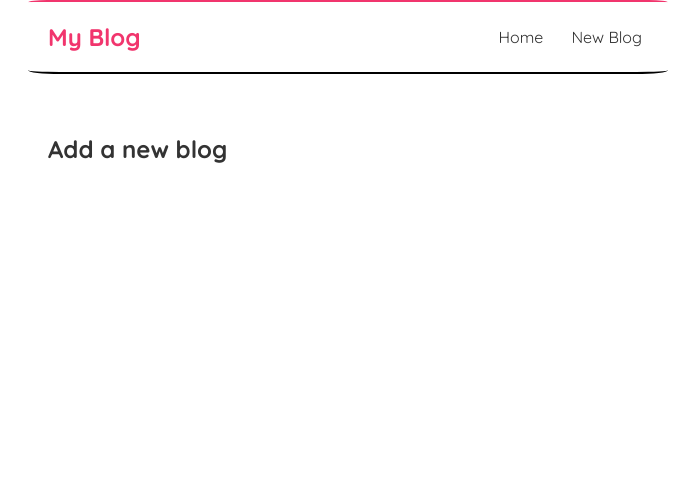
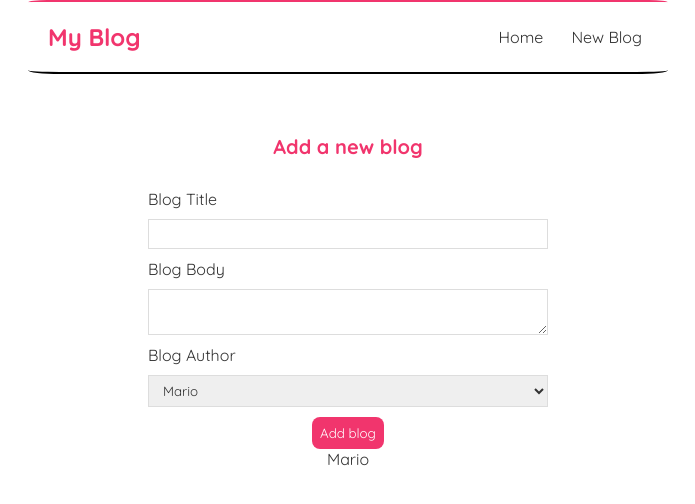
Before and after one commit to mzuhdi/React_Blog, a React (Create React App) app: page /create in a window 1280 px wide. Shown: the top 504 px of the page, without its empty margins (292-987 px from the left). Built offline with nearby package versions, Linux system fonts and the light colour scheme; the HTML template or start-up script is replaced by a standard one.

Commit message:
started on create blog component

```diff
--- a/src/Create.js
+++ b/src/Create.js
@@ -1,9 +1,42 @@
-import React from 'react'
+import { useState } from "react"
 
 const Create = () => {
+    const [title, setTitle] = useState('');
+    const [body, setBody] = useState('');
+    const [author, setAuthor] = useState('Mario');
+
+    const handleSubmit = (e) => {
+        e.preventDefault();
+        const blog = {title, body, author};
+    }
+
     return (
        <div className="create">
            <h2>Add a new blog</h2>
+           <form onSubmit = {handleSubmit}>
+           <label>Blog Title</label>
+           <input
+           type="text"
+           required
+           value = { title }
+           onChange = { (e) => setTitle(e.target.value) }/>
+           <label>Blog Body</label>
+           <textarea
+           required
+           value = { body }
+           onChange = { (e) => setBody(e.target.value)}></textarea>
+           <label>Blog Author</label>
+           <select
+           value = { author }
+           onChange = { (e) => setAuthor(e.target.value)}>
+               <option value="Mario">Mario</option>
+               <option value="Luigi">Luigi</option>
+           </select>
+           <button>Add blog</button>
+           <p> { title }</p>
+           <p>{ body }</p>
+           <p> {author}</p>
+           </form>
        </div>
     )
 }
--- a/src/index.css
+++ b/src/index.css
@@ -75,3 +75,34 @@
   border-radius: 8px;
   cursor: pointer;
 }
+/* create new blog form */
+.create {
+  max-width: 400px;
+  margin: 0 auto;
+  text-align: center;
+}
+.create label {
+  text-align: left;
+  display: block;
+}
+.create h2 {
+  font-size: 20px;
+  color: #f1356d;
+  margin-bottom: 30px;
+}
+.create input, .create textarea, .create select {
+  width: 100%;
+  padding: 6px 10px;
+  margin: 10px 0;
+  border: 1px solid #ddd;
+  box-sizing: border-box;
+  display: block;
+}
+.create button {
+  background: #f1356d;
+  color: #fff;
+  border: 0;
+  padding: 8px;
+  border-radius: 8px;
+  cursor: pointer;
+}
```
